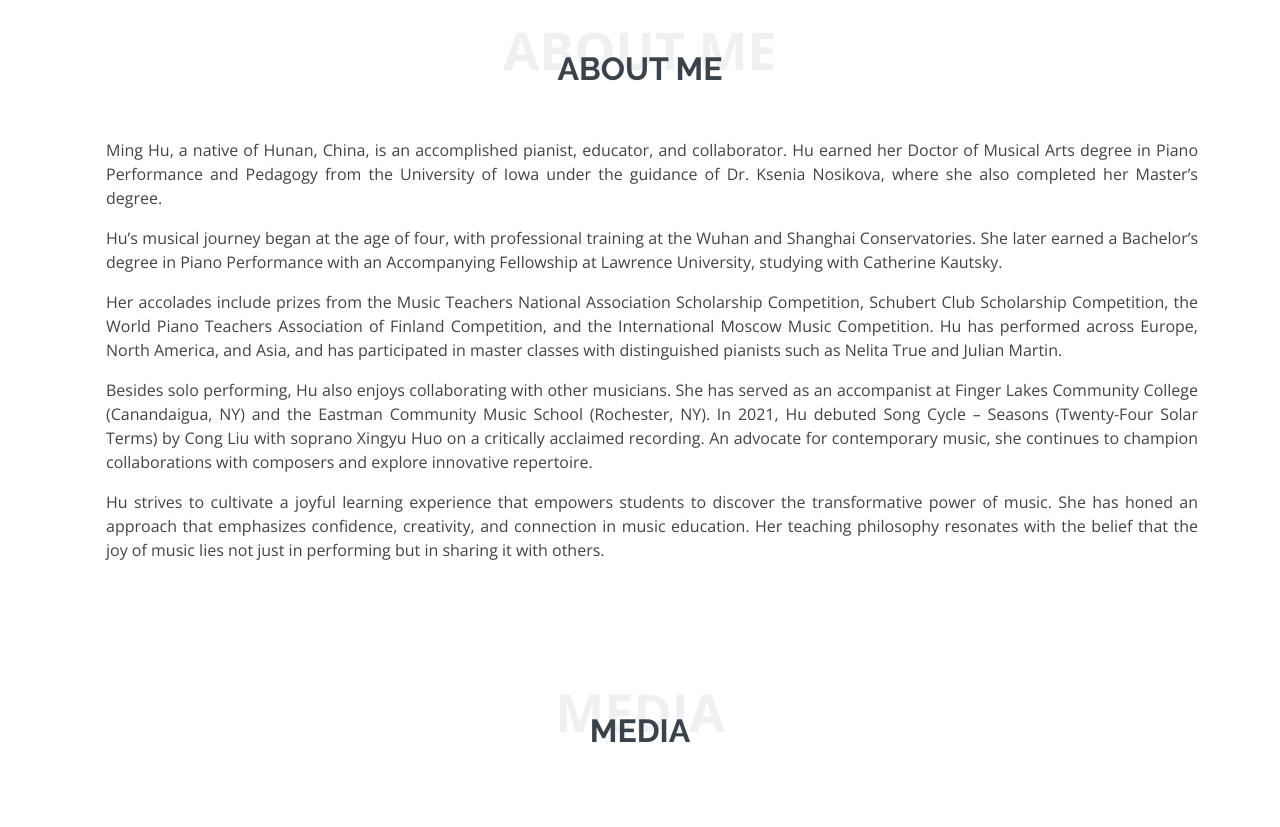
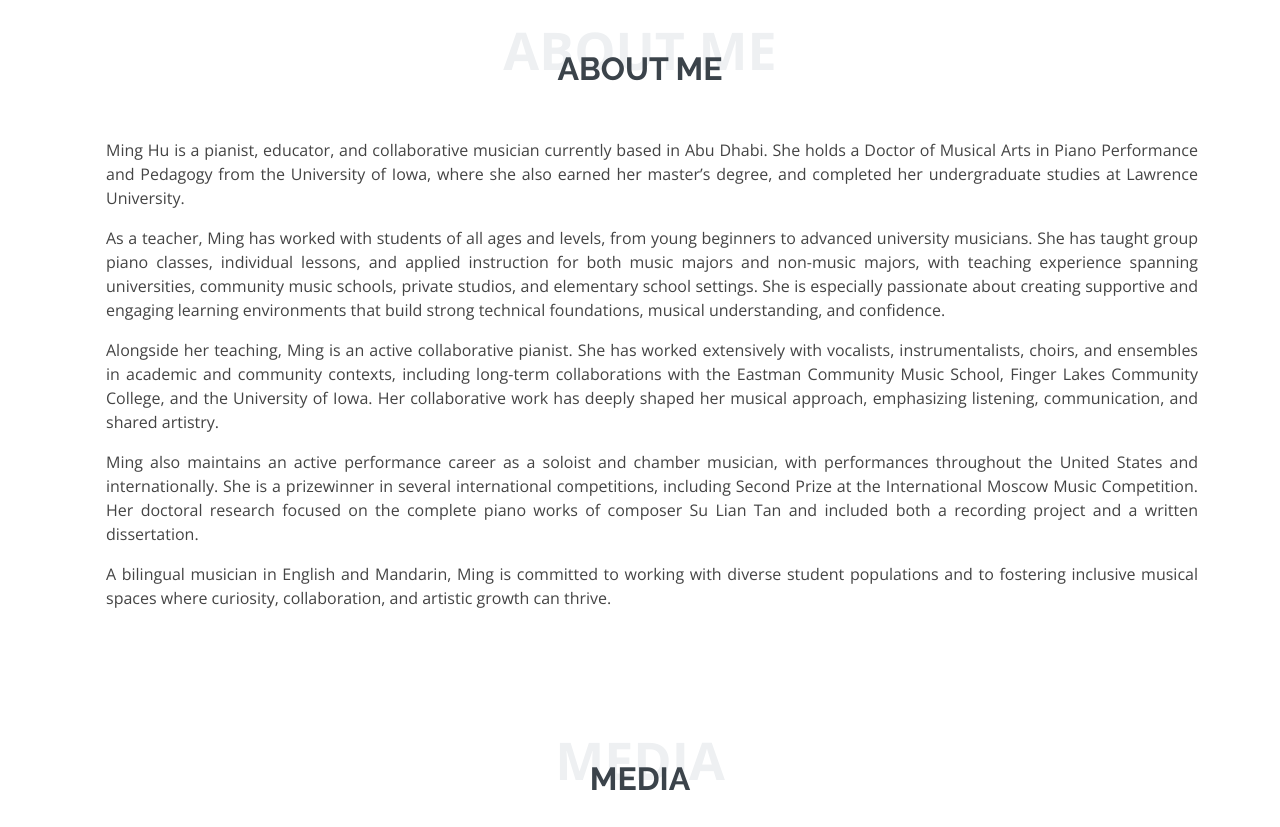
Before and after one commit to minghupiano/minghupiano.github.io, a plain HTML site: page index.html in a window 1280 px wide. Shown: the part 840-1667 px from the top of the page. Drawn offline with nearby package versions, Linux system fonts and the light colour scheme.

Commit message:
Update index.html

```diff
--- a/index.html
+++ b/index.html
@@ -60,42 +60,36 @@
                 <div class="row">
                     <div class="col-lg-12 d-flex flex-column align-items-stretch">
                         <div class="content ps-lg-4 d-flex flex-column justify-content-center">
-                            <p align="justify">Ming Hu, a native of Hunan, China, is an accomplished pianist, educator,
-                                and collaborator. Hu earned her Doctor of
-                                Musical Arts degree in Piano Performance and Pedagogy from the University of Iowa under
-                                the guidance of Dr. Ksenia
-                                Nosikova, where she also completed her Master’s degree.</p>
+                            <p align="justify">Ming Hu is a pianist, educator, and collaborative musician currently
+                                based in Abu Dhabi. She holds a Doctor of Musical Arts in Piano Performance and Pedagogy
+                                from the University of Iowa, where she also earned her master’s degree, and completed
+                                her undergraduate studies at Lawrence University.</p>
 
-                            <p align="justify">Hu’s musical journey began at the age of four, with professional training
-                                at the Wuhan and Shanghai Conservatories. She
-                                later earned a Bachelor’s degree in Piano Performance with an Accompanying Fellowship at
-                                Lawrence University, studying
-                                with Catherine Kautsky.</p>
+                            <p align="justify">As a teacher, Ming has worked with students of all ages and levels, from
+                                young beginners to advanced university musicians. She has taught group piano classes,
+                                individual lessons, and applied instruction for both music majors and non-music majors,
+                                with teaching experience spanning universities, community music schools, private
+                                studios, and elementary school settings. She is especially passionate about creating
+                                supportive and engaging learning environments that build strong technical foundations,
+                                musical understanding, and confidence.</p>
 
-                            <p align="justify">Her accolades include prizes from the Music Teachers National Association
-                                Scholarship Competition, Schubert Club
-                                Scholarship Competition, the World Piano Teachers Association of Finland Competition,
-                                and the International Moscow Music
-                                Competition. Hu has performed across Europe, North America, and Asia, and has
-                                participated in master classes with
-                                distinguished pianists such as Nelita True and Julian Martin.</p>
+                            <p align="justify">Alongside her teaching, Ming is an active collaborative pianist. She has
+                                worked extensively with vocalists, instrumentalists, choirs, and ensembles in academic
+                                and community contexts, including long-term collaborations with the Eastman Community
+                                Music School, Finger Lakes Community College, and the University of Iowa. Her
+                                collaborative work has deeply shaped her musical approach, emphasizing listening,
+                                communication, and shared artistry.</p>
 
-                            <p align="justify">Besides solo performing, Hu also enjoys collaborating with other
-                                musicians. She has served as an accompanist at Finger
-                                Lakes Community College (Canandaigua, NY) and the Eastman Community Music School
-                                (Rochester, NY). In 2021, Hu debuted
-                                Song Cycle – Seasons (Twenty-Four Solar Terms) by Cong Liu with soprano Xingyu Huo on a
-                                critically acclaimed recording.
-                                An advocate for contemporary music, she continues to champion collaborations with
-                                composers and explore innovative
-                                repertoire.</p>
+                            <p align="justify">Ming also maintains an active performance career as a soloist and chamber
+                                musician, with performances throughout the United States and internationally. She is a
+                                prizewinner in several international competitions, including Second Prize at the
+                                International Moscow Music Competition. Her doctoral research focused on the complete
+                                piano works of composer Su Lian Tan and included both a recording project and a written
+                                dissertation.</p>
 
-                            <p align="justify">Hu strives to cultivate a joyful learning experience that empowers
-                                students to discover the transformative power of
-                                music. She has honed an approach that emphasizes confidence, creativity, and connection
-                                in music education. Her teaching
-                                philosophy resonates with the belief that the joy of music lies not just in performing
-                                but in sharing it with others.</p>
+                            <p align="justify">A bilingual musician in English and Mandarin, Ming is committed to
+                                working with diverse student populations and to fostering inclusive musical spaces where
+                                curiosity, collaboration, and artistic growth can thrive.</p>
                         </div>
                     </div>
                 </div>
```
